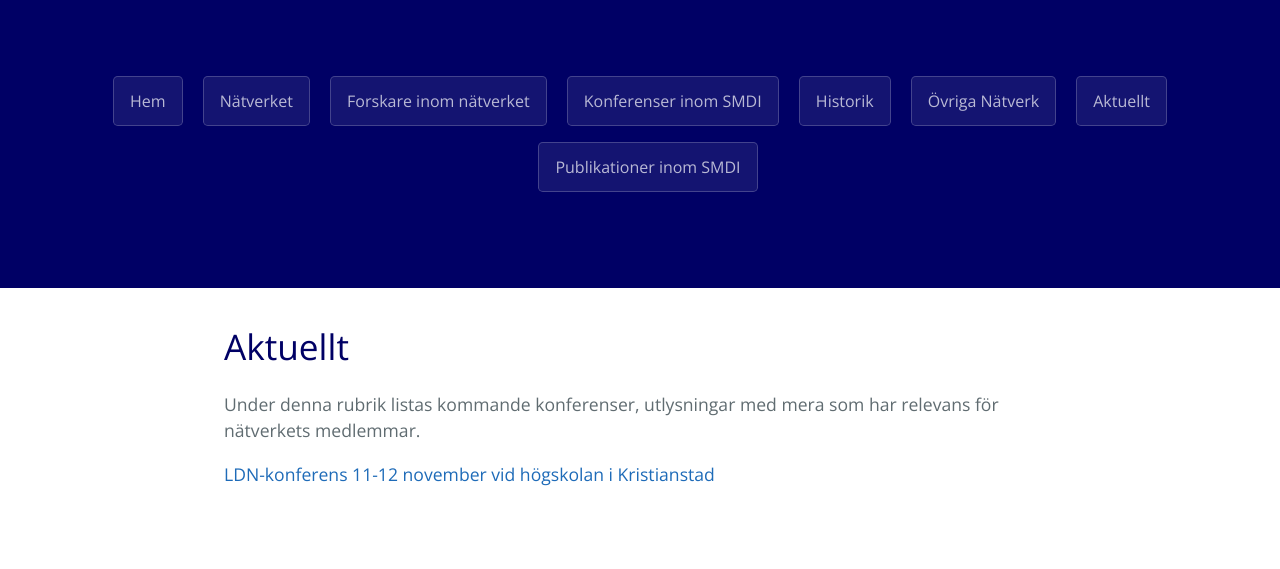
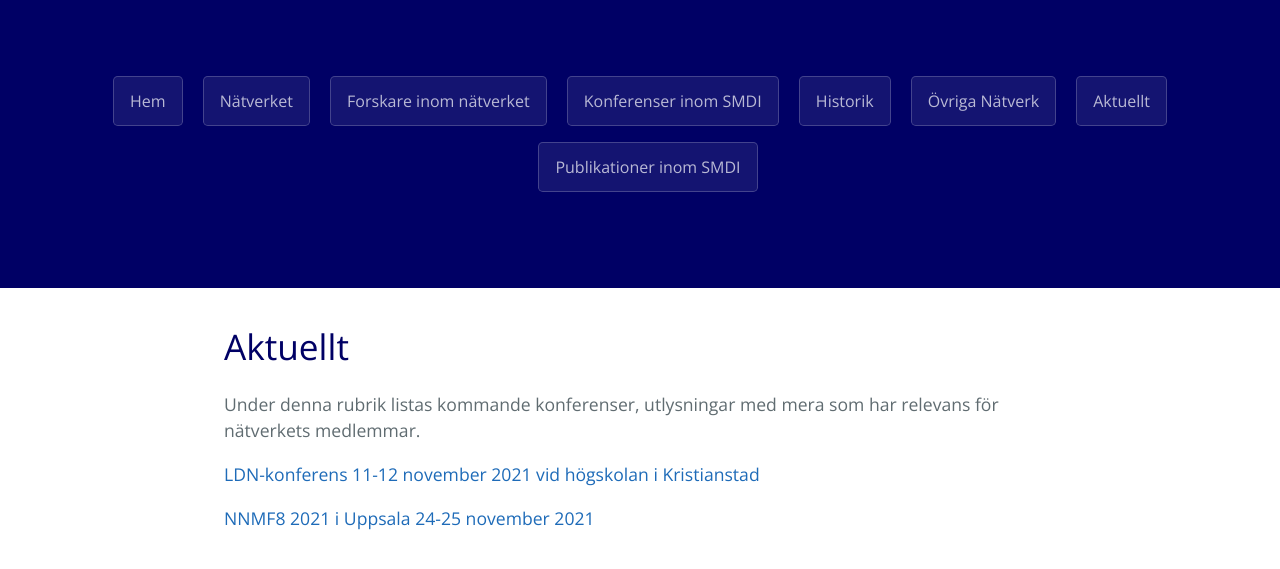
Before and after one commit to smdihemsida/smdihemsida.github.io, a Jekyll site: the page built from aktuellt.md, in a window 1280 px wide, cut to the strip 234-803 px from the top of the page. Built offline with Jekyll 4.4.1, drawn with Linux system fonts in a browser that asks for light colours; our own code applies the rules of GitHub Pages for plain Markdown files.

Commit message:
Update aktuellt.md

```diff
--- a/aktuellt.md
+++ b/aktuellt.md
@@ -6,4 +6,6 @@ layout: pages
 
 Under denna rubrik listas kommande konferenser, utlysningar med mera som har relevans för nätverkets medlemmar.
 
-[LDN-konferens 11-12 november vid högskolan i Kristianstad](https://www.hkr.se/konf-ldn2021)
+[LDN-konferens 11-12 november 2021 vid högskolan i Kristianstad](https://www.hkr.se/konf-ldn2021)
+
+[NNMF8 2021 i Uppsala 24-25 november 2021](https://www.nnmf2021.se/)
```
